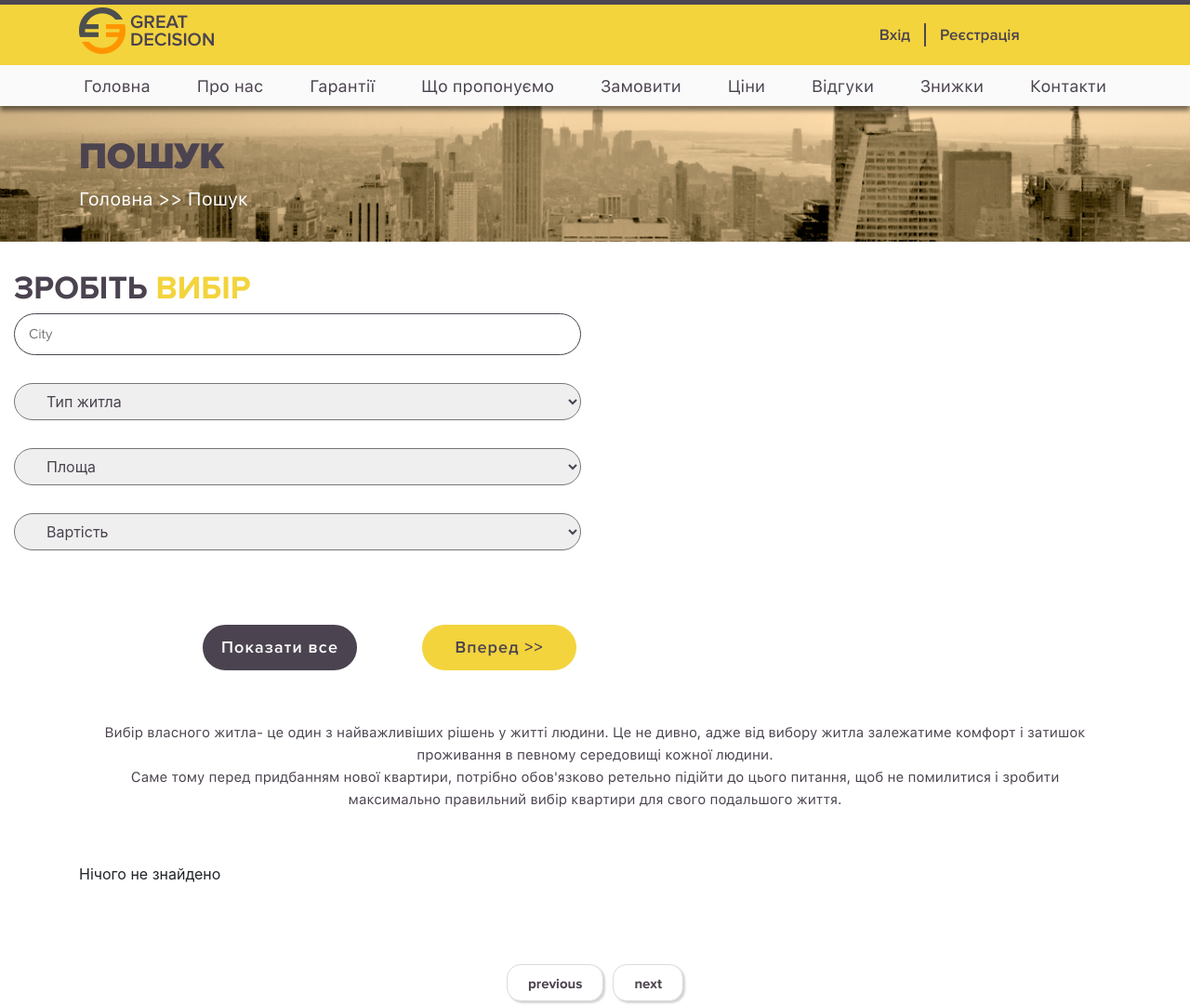
After one commit to everyt1me/GD, a Django app: page /apartments/search in a window 1280 px wide. The commit adds this page. Shown: the top 1081 px of the page at 93% size. Run offline with Django 3.2, Linux system fonts and the light colour scheme; data that the repository does not hold is empty; style sheets or scripts are compiled from the project's sources; some libraries are stand-ins or nearby versions.

Commit message:
classswork

```diff
--- a/app/apartments/urls.py
+++ b/app/apartments/urls.py
@@ -4,4 +4,5 @@ from . import views
 urlpatterns = [
     path('', views.index, name="apartments"),
     path('<int:apartment_id>', views.apartment, name="apartment"),
+    path('search', views.search, name="search"),
 ]
--- a/app/apartments/views.py
+++ b/app/apartments/views.py
@@ -28,3 +28,20 @@ def apartment(request, apartment_id):
         "header_p": "Головна >> Квартири для вас",
     }
     return render(request, "pages/apartment.html", context)
+
+
+def search(request):
+    apartments_list = Apartments.objects.order_by(
+        '-list_date').filter(is_published=True)
+    # print("list: ", apartments_list)
+    if 'city' in request.GET:
+        city = request.GET['city']
+        if city:
+            apartments_list = apartments_list.filter(city__iexact=city)
+    print("list: ", apartments_list)
+    context = {
+        "apartments_list": apartments_list,
+        "header_h1": "Пошук",
+        "header_p": "Головна >> Пошук",
+    }
+    return render(request, "pages/search.html", context)
--- a/app/templates/account/login.html
+++ b/app/templates/account/login.html
@@ -7,7 +7,7 @@
                 {% csrf_token %}
                 <h2>Вхід в <span>особистий кабінет</span></h2>
 
-                <input type="text" name="Username" placeholder="Логін" required="">
+                <input type="text" name="username" placeholder="Логін" required="">
                 <input type="password" name="password" placeholder="Пароль" required="">
 
                 <div class="col-12 d-flex mt-4">
--- /dev/null
+++ b/app/templates/pages/search.html
@@ -0,0 +1,86 @@
+{% extends 'base.html' %}
+{% block content %}
+<section class="apartments">
+    <form action="{% url 'search' %}">
+        <div class="col-6 order-options">
+            <h2 class="mt-4">Зробіть <span class="yellow">вибір</span></h2>
+            <input type="text" name="city" placeholder="City">
+            {% comment %} <label for="name">City</label> {% endcomment %}
+            {% comment %} <select>
+                <option disabled selected>Місто</option>
+                <option></option>
+            </select> {% endcomment %}
+            <select>
+                <option disabled selected>Тип житла</option>
+                <option></option>
+            </select>
+            <select>
+                <option disabled selected>Площа</option>
+                <option></option>
+            </select>
+            <select>
+                <option disabled selected>Вартість</option>
+                <option></option>
+            </select>
+            <div class="d-flex col-12">
+                <button class="btn--show_all">Показати все</button>
+                <button type="submit" class="btn--forward">Вперед >></button>
+            </div>
+        </div>
+    </form>
+    <div class="container">
+        <div class="row">
+            <div class="col-12">
+                <p class="text-title upper">
+                    Вибір власного житла- це один з найважливіших рішень у житті людини. Це не дивно, адже від вибору житла залежатиме комфорт і затишок проживання в певному середовищі кожної людини.<br>Саме тому перед придбанням нової квартири, потрібно обов'язково ретельно підійти до цього питання, щоб не помилитися і зробити максимально правильний вибір квартири для свого подальшого життя.
+                </p>
+            </div>
+        </div>
+            {% if apartments %}
+            <div class="row">
+                {% for apartment in apartments %}
+                <div class="col-lg-6 col-sm-12">
+                    <img src="{{ apartment.photo_0.url }}">
+                </div>
+                <div class="offset-lg-1 col-lg-5 col-sm-12 info">
+                    <h5>{{ apartment.title }}</h5>
+                    <div class="flat--bcg">
+                        <div>
+                            <p><span class="title">Місто:</span><span class="name">{{ apartment.city }}</span></p>
+                            <p><span class="title">Площа:</span><span class="name">{{ apartment.square_all }} м<sup>2</sup></span></p>
+                        </div>
+                        <div>
+                            <p><span class="title">Тип житла:</span><span class="name">{{ apartment.apartment_type }}</span></p>
+                            <p><span class="title">Ціна:</span><span class="name">{{ apartment.price }} USD</span></p>
+                        </div>
+                    </div>
+                </div>
+                <div class="btn"><button class="btn--forward"><a
+                            href="{% url 'apartment' apartment.id  %}">Більше>></a></button>
+                </div>
+                <div class="col-12 space"></div>
+                {% endfor %}
+            </div>
+            {% else %}
+            <div>Нічого не знайдено</div>
+            {% endif %}
+            <div class="col-12 space"></div>
+            <div class="pagination col-12">
+                <nav aria-label="Page navigation example">
+                    <ul class="step-links pagination">
+                        <li class='page-item'><a class='page-link' {% if apartments.has_previous %}href="?page={{ apartments.previous_page_number }}"{% else %}href="#"{% endif %}>previous</a></li>
+                        {% for i in apartments.paginator.page_range %}
+                        {% if i == apartments.number %}
+                        <li class='page-item'><a style="color:red;" class='page-link' href="?page={{i}}">{{i}}</a></li>
+                        {% else %}
+                        <li class='page-item'><a class='page-link' href="?page={{i}}">{{i}}</a></li>
+                        {% endif %}
+                        {% endfor %}
+                        <li class='page-item'><a class='page-link' {% if apartments.has_next %}href="?page={{ apartments.next_page_number }}"{% else %}href="#"{% endif %}>next</a></li>
+                    </ul>
+                </nav>
+            </div>
+        </div>
+    </div>
+</section>
+{% endblock %}
--- a/app/templates/partials/_header.html
+++ b/app/templates/partials/_header.html
@@ -16,8 +16,22 @@
                             <span>GREAT<br>DECISION</span>
                         </a>
                     </div>
-                    <a class="offset-5 col-1 align-self-center enter" href="/account/login">Вхід</a>
-                    <a class="col-1 align-self-center register" href="/account/register">Реєстрація</a>
+                    {% if user.is_authenticated %}
+                        <a class="offset-4 col-1 align-self-center enter" href="{% url 'dashboard' %}"
+                        {% if 'dashboard' in request.path %}
+                        style="color:red"
+                        {% else %}
+                        {% endif %}
+                        >Welcome {{ user.username }}</a>
+                        <a class="col-1 align-self-center register" href="javascript:{document.getElementById('logout').submit()}" >Вихід</a>
+                        <form action="{% url 'logout' %}" id="logout" method="POST">
+                            {% csrf_token %}
+                            <input type="hidden">
+                        </form>
+                    {% else %}
+                        <a class="offset-4 col-1 align-self-center enter" href="{% url 'login' %}">Вхід</a>
+                        <a class="col-1 align-self-center register" href="{% url 'register' %}">Реєстрація</a>
+                    {% endif %}
                 </div>
             </div>
         </div>
```
Also changed, not shown: app/account/views.py (+17 -2 lines).
